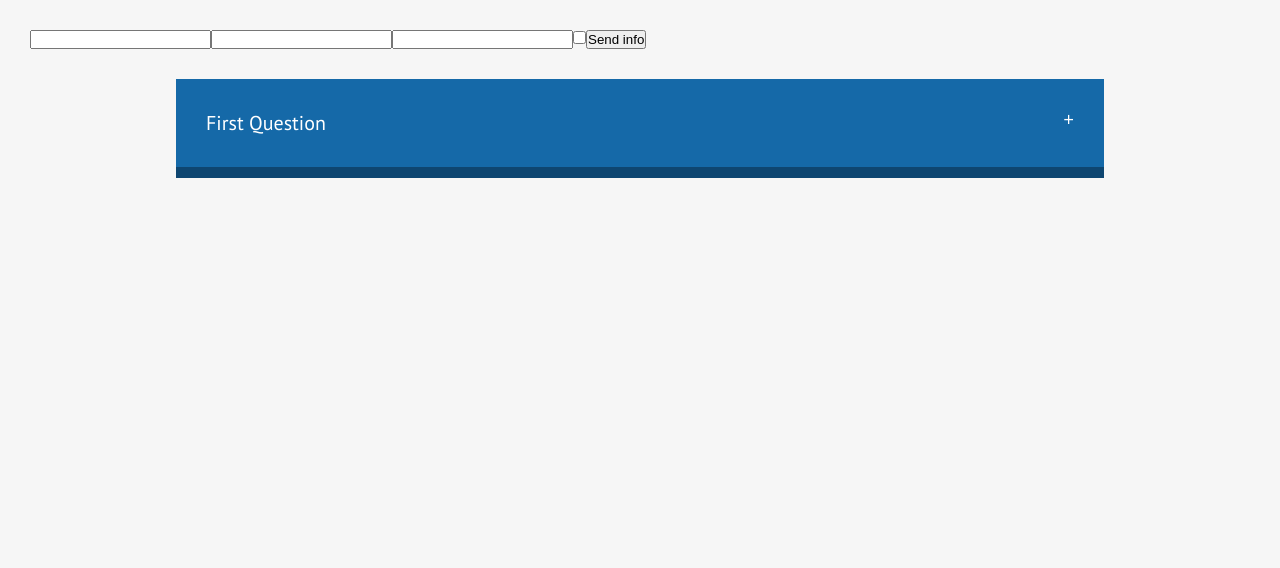
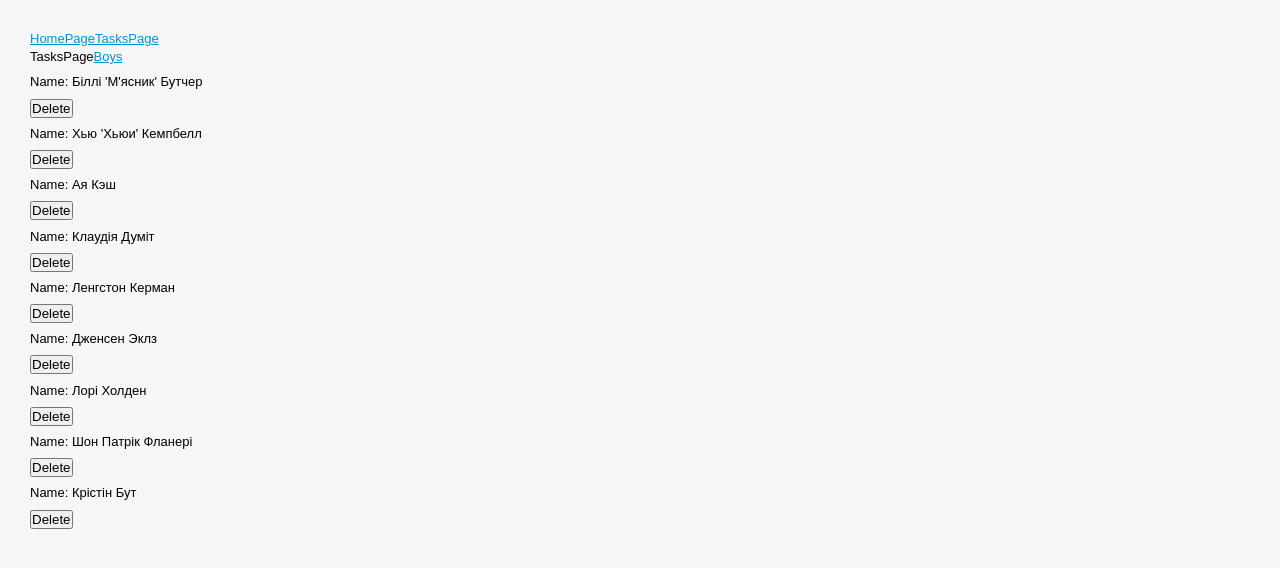
Before and after one commit to VladChornyi/efw-react, a React (Create React App) app: page /tasks/boys in a window 1280 px wide. Shown: the top 568 px of the page. Built offline with nearby package versions, Linux system fonts and the light colour scheme.

Commit message:
Added Routes

```diff
--- a/package.json
+++ b/package.json
@@ -11,6 +11,7 @@
     "prop-types": "^15.8.1",
     "react": "^18.2.0",
     "react-dom": "^18.2.0",
+    "react-router-dom": "^6.8.1",
     "react-scripts": "5.0.1",
     "sass": "^1.58.0",
     "styled-components": "^5.3.6",
--- a/src/components/App.js
+++ b/src/components/App.js
@@ -1,3 +1,4 @@
+import { NavLink, Route, Routes } from "react-router-dom";
 import { Button } from "./Button/Button";
 import { Container } from "./Container/Container";
 import { GlobalStyle } from "./GlobalStyle";
@@ -9,19 +10,32 @@ import Tabs from "./Tabs/Tabs.jsx";
 import Albums from "./Albums/Albums";
 import { StarWars } from "./StarWars/StarWars";
 import { FormReg } from "./FormReg/FormReg";
+import { HomePage } from "../pages/HomePage";
+import { TasksPage } from "../pages/TasksPage/TasksPage";
+import { Boys } from "./Boys/Boys";
 
 function App() {
   return (
     <>
-      <FormReg/>
+      {/* <FormReg/> */}
       {/* <GlobalStyle />
       <Container>
         <Tabs /> */}
-        <AccordionItem />
-        {/* <FAQ /> */}
+      {/* <AccordionItem /> */}
+      {/* <FAQ /> */}
       {/* </Container>
       {/* <Albums /> */}
       {/* <StarWars/> */}
+      <nav>
+        <NavLink to="/">HomePage</NavLink>
+        <NavLink to="/tasks">TasksPage</NavLink>
+      </nav>
+      <Routes>
+        <Route path="/" element={<HomePage />} />
+        <Route path="/tasks" element={<TasksPage />}>
+          <Route path="boys" element={<Boys />} />
+        </Route>
+      </Routes>
     </>
   );
 }
--- a/src/components/Boys/Boys.jsx
+++ b/src/components/Boys/Boys.jsx
@@ -1,6 +1,7 @@
-import { Component } from 'react';
-import boysList from '../../data/boys.json';
-import { ListItem } from '../PostItem/PostItem.styled';
+import { Component } from "react";
+import { Outlet } from "react-router-dom";
+import boysList from "../../data/boys.json";
+import { ListItem } from "../PostItem/PostItem.styled";
 
 export class Boys extends Component {
   state = {
@@ -9,10 +10,15 @@ export class Boys extends Component {
   };
 
   handleDelete = (event) => {
-      this.setState((prevState) => ({ boysList: prevState.boysList.filter((el) => Number(el.id) !== Number(event.target.id)) }));
+    this.setState((prevState) => ({
+      boysList: prevState.boysList.filter(
+        (el) => Number(el.id) !== Number(event.target.id)
+      ),
+    }));
   };
   render() {
     return (
+      <>
         <ul>
           {this.state.boysList.map(({ id, name }) => {
             return (
@@ -25,6 +31,7 @@ export class Boys extends Component {
             );
           })}
         </ul>
+      </>
     );
   }
 }
--- a/src/index.js
+++ b/src/index.js
@@ -2,11 +2,14 @@ import React from "react";
 import ReactDOM from "react-dom/client";
 import "./index.css";
 import App from "./components/App";
+import { BrowserRouter } from "react-router-dom";
 
 const root = ReactDOM.createRoot(document.getElementById("root"));
 root.render(
   // <React.StrictMode>
-  <App />
+  <BrowserRouter>
+    <App />
+  </BrowserRouter>
   /* </React.StrictMode> */
 );
 
--- /dev/null
+++ b/src/pages/HomePage.jsx
@@ -0,0 +1,3 @@
+export function HomePage() {
+  return <div>HomePage</div>;
+}
--- /dev/null
+++ b/src/pages/TasksPage/TasksPage.jsx
@@ -0,0 +1,11 @@
+import { NavLink, Outlet } from "react-router-dom";
+
+export function TasksPage() {
+  return (
+    <div>
+      TasksPage
+      <NavLink to="boys">Boys</NavLink>
+      <Outlet />
+    </div>
+  );
+}
```
Also changed, not shown: 1 other file (tests, documents, lock files or other folders). Lines whose indentation alone changed are shown as unchanged.
